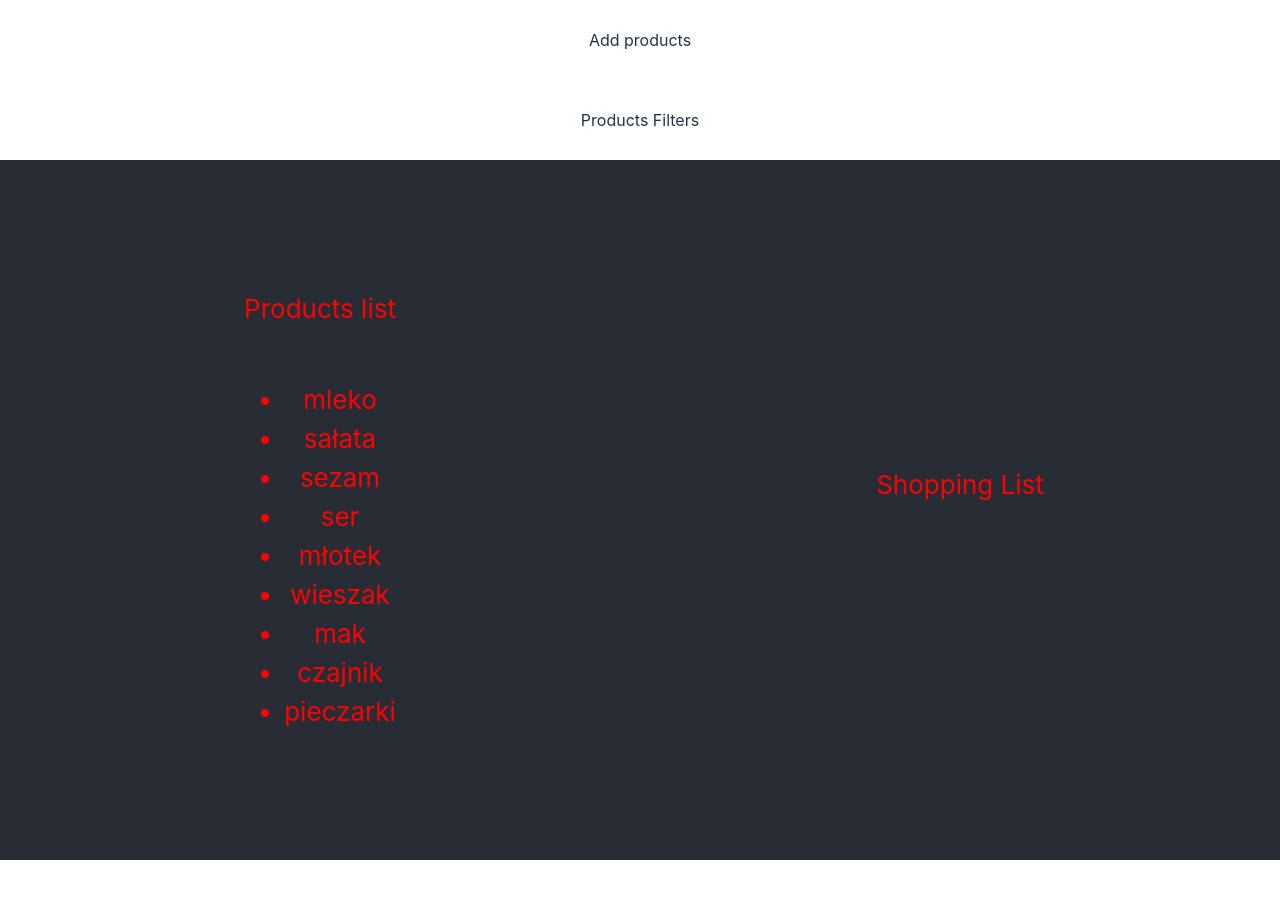
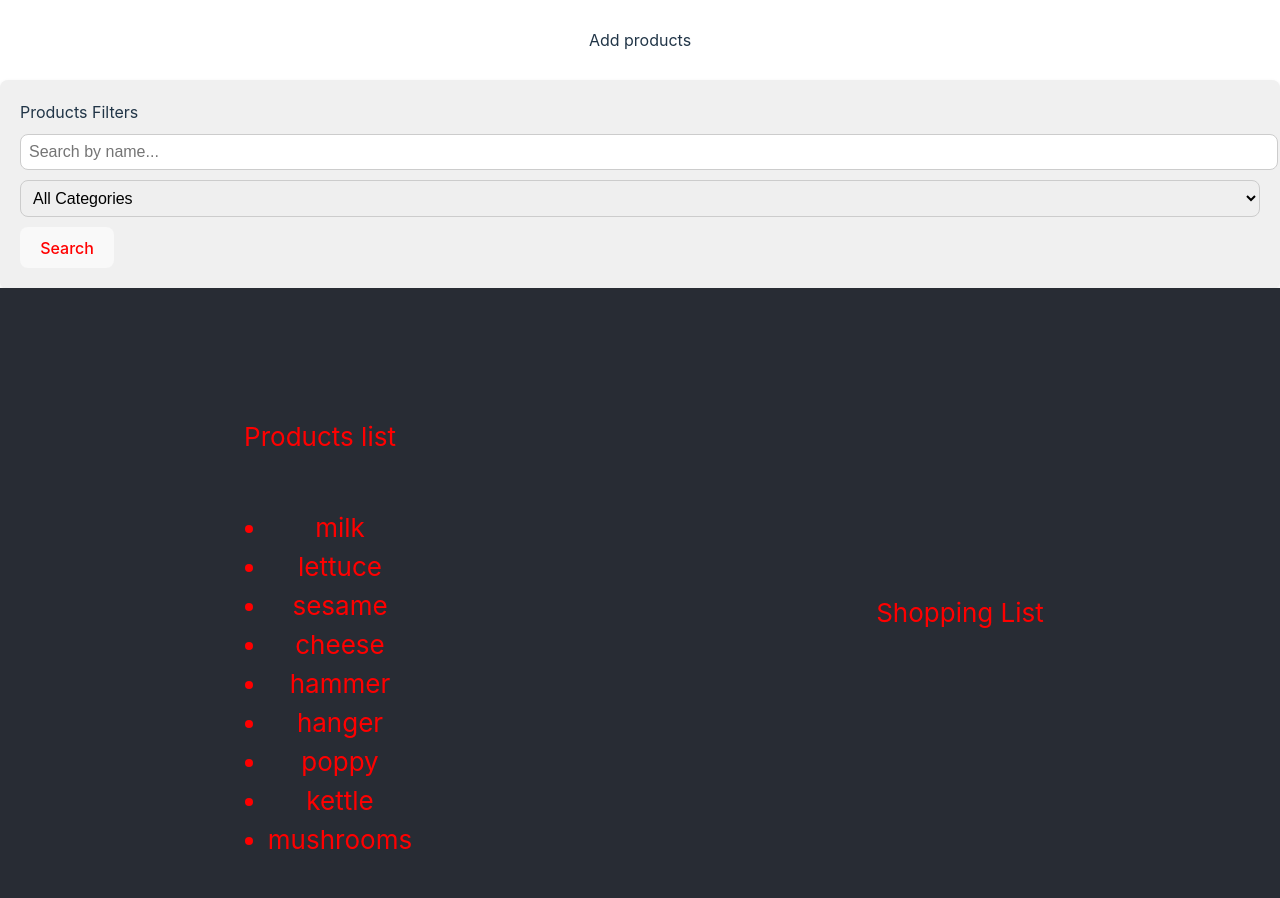
Before and after one commit to OlesiaKubska/Shopping-Planner, a React (Vite) app: page / in a window 1280 px wide. Shown: the top 898 px of the page. Before the commit the page ends 860 px from the top, so only its background shows below. Built offline with nearby package versions, Linux system fonts and the light colour scheme.

Commit message:
Added product filtering functionality and styles for the ProductsFilters component

```diff
--- a/src/App.jsx
+++ b/src/App.jsx
@@ -1,28 +1,44 @@
-import { useState } from "react";
+import { useState, useEffect } from "react";
 import styles from "./App.module.scss";
 import AddProducts from "./components/AddProducts/AddProducts";
 import ProductsFilters from "./components/ProductsFilters/ProductsFilters";
 import ProductsList from "./components/ProductsList/ProductsList";
 import ShoppingList from "./components/ShoppingList/ShoppingList";
-import produkty from "../src/common/consts/produkty";
+import products from "./common/consts/products";
 
 function App() {
  const [shoppingList, setShoppingList] = useState([]);
+ const [filteredProducts, setFilteredProducts] = useState(products);
+ const [filter, setFilter] = useState({ name: "", category: "" });
 
- const addToShoppingList = (nazwa) => {
-  setShoppingList((prev) => [...prev, nazwa]);
+ useEffect(() => {
+  const filtered = products.filter((product) => {
+   return (
+    (filter.name ? product.name.includes(filter.name) : true) &&
+    (filter.category ? product.category === filter.category : true)
+   );
+  });
+
+  setFilteredProducts(filtered);
+ }, [filter]);
+
+ const addToShoppingList = (name) => {
+  setShoppingList((prev) => [...prev, name]);
  };
 
- const removeFromShoppingList = (nazwa) => {
-  setShoppingList((prev) => prev.filter((item) => item !== nazwa));
+ const removeFromShoppingList = (name) => {
+  setShoppingList((prev) => prev.filter((item) => item !== name));
  };
 
  return (
   <div className={styles.appWrapper}>
    <AddProducts />
-   <ProductsFilters />
+   <ProductsFilters setFilter={setFilter} />
    <div className={styles.columnsWrapper}>
-    <ProductsList produkty={produkty} addToShoppingList={addToShoppingList} />
+    <ProductsList
+     products={filteredProducts}
+     addToShoppingList={addToShoppingList}
+    />
     <ShoppingList
      shoppingList={shoppingList}
      removeFromShoppingList={removeFromShoppingList}
--- /dev/null
+++ b/src/common/consts/categories.js
@@ -0,0 +1,3 @@
+const categories = ["dairy", "vegetables", "seeds", "tools", "others"];
+
+export default categories;
--- /dev/null
+++ b/src/common/consts/products.js
@@ -0,0 +1,49 @@
+const products = [
+ {
+  name: "milk",
+  category: "dairy",
+  foodProduct: true,
+ },
+ {
+  name: "lettuce",
+  category: "vegetables",
+  foodProduct: true,
+ },
+ {
+  name: "sesame",
+  category: "seeds",
+  foodProduct: true,
+ },
+ {
+  name: "cheese",
+  category: "dairy",
+  foodProduct: true,
+ },
+ {
+  name: "hammer",
+  category: "tools",
+  foodProduct: false,
+ },
+ {
+  name: "hanger",
+  category: "others",
+  foodProduct: false,
+ },
+ {
+  name: "poppy",
+  category: "seeds",
+  foodProduct: true,
+ },
+ {
+  name: "kettle",
+  category: "others",
+  foodProduct: false,
+ },
+ {
+  name: "mushrooms",
+  category: "vegetables",
+  foodProduct: true,
+ },
+];
+
+export default products;
--- a/src/common/consts/produkty.js
+++ /dev/null
@@ -1,49 +0,0 @@
-const produkty = [
- {
-  nazwa: "mleko",
-  kategoria: "nabiał",
-  produktSpozywczy: true,
- },
- {
-  nazwa: "sałata",
-  kategoria: "warzywa",
-  produktSpozywczy: true,
- },
- {
-  nazwa: "sezam",
-  kategoria: "nasiona",
-  produktSpozywczy: true,
- },
- {
-  nazwa: "ser",
-  kategoria: "nabiał",
-  produktSpozywczy: true,
- },
- {
-  nazwa: "młotek",
-  kategoria: "narzędzia",
-  produktSpozywczy: false,
- },
- {
-  nazwa: "wieszak",
-  kategoria: "inne",
-  produktSpozywczy: false,
- },
- {
-  nazwa: "mak",
-  kategoria: "nasiona",
-  produktSpozywczy: true,
- },
- {
-  nazwa: "czajnik",
-  kategoria: "inne",
-  produktSpozywczy: false,
- },
- {
-  nazwa: "pieczarki",
-  kategoria: "warzywa",
-  produktSpozywczy: true,
- },
-];
-
-export default produkty;
--- a/src/components/ProductsFilters/ProductsFilters.jsx
+++ b/src/components/ProductsFilters/ProductsFilters.jsx
@@ -1,7 +1,48 @@
-import styles from "../../common/styles/Headers.module.scss";
+import { useState } from "react";
+import PropTypes from "prop-types";
+import categories from "../../common/consts/categories";
+import styles from "./ProductsFilters.module.scss";
 
-function ProductsFilters() {
- return <div className={styles.Wrapper}>Products Filters</div>;
+function ProductsFilters({ setFilter }) {
+ const [nameFilter, setNameFilter] = useState("");
+ const [categoryFilter, setCategoryFilter] = useState("");
+
+ const handleNameChange = (e) => {
+  setNameFilter(e.target.value);
+ };
+
+ const handleCategoryChange = (e) => {
+  setCategoryFilter(e.target.value);
+ };
+
+ const handleSearch = () => {
+  setFilter({ name: nameFilter, category: categoryFilter });
+ };
+
+ return (
+  <div className={styles.FiltersWrapper}>
+   <div>Products Filters</div>
+   <input
+    type="text"
+    placeholder="Search by name..."
+    value={nameFilter}
+    onChange={handleNameChange}
+   />
+   <select value={categoryFilter} onChange={handleCategoryChange}>
+    <option value="">All Categories</option>
+    {categories.map((category, index) => (
+     <option key={index} value={category}>
+      {category}
+     </option>
+    ))}
+   </select>
+   <button onClick={handleSearch}>Search</button>
+  </div>
+ );
 }
 
+ProductsFilters.propTypes = {
+ setFilter: PropTypes.func.isRequired,
+};
+
 export default ProductsFilters;
--- a/src/components/ProductsFilters/ProductsFilters.module.scss
+++ b/src/components/ProductsFilters/ProductsFilters.module.scss
@@ -0,0 +1,35 @@
+.FiltersWrapper {
+ display: flex;
+ flex-direction: column;
+ align-items: start;
+ padding: 20px;
+ gap: 10px;
+ background-color: #f0f0f0;
+ border-radius: 8px;
+ box-shadow: 0 2px 4px rgba(0, 0, 0, 0.1);
+}
+
+input[type="text"],
+select,
+button {
+ padding: 8px;
+ border: 1px solid #ccc;
+ border-radius: 8px;
+ font-size: 16px;
+}
+
+input[type="text"],
+select {
+ width: 100%;
+}
+
+button {
+ //  background-color: #282c34;
+ color: red;
+ cursor: pointer;
+ transition: background-color 0.3s ease;
+
+ &:hover {
+  background-color: #282c34;
+ }
+}
--- a/src/components/ProductsList/ProductsList.jsx
+++ b/src/components/ProductsList/ProductsList.jsx
@@ -1,15 +1,15 @@
 import PropTypes from "prop-types";
 import commonColumnsStyles from "../../common/styles/Columns.module.scss";
 
-function ProductsList({ produkty, addToShoppingList }) {
+function ProductsList({ products, addToShoppingList }) {
  return (
   <div className={commonColumnsStyles.App}>
    <header className={commonColumnsStyles.AppHeader}>
     <p>Products list</p>
     <ul>
-     {produkty.map((produkt, index) => (
-      <li key={index} onClick={() => addToShoppingList(produkt.nazwa)}>
-       {produkt.nazwa}
+     {products.map((product, index) => (
+      <li key={index} onClick={() => addToShoppingList(product.name)}>
+       {product.name}
       </li>
      ))}
     </ul>
@@ -19,7 +19,7 @@ function ProductsList({ produkty, addToShoppingList }) {
 }
 
 ProductsList.propTypes = {
- produkty: PropTypes.array.isRequired,
+ products: PropTypes.array.isRequired,
  addToShoppingList: PropTypes.func.isRequired,
 };
 
```
